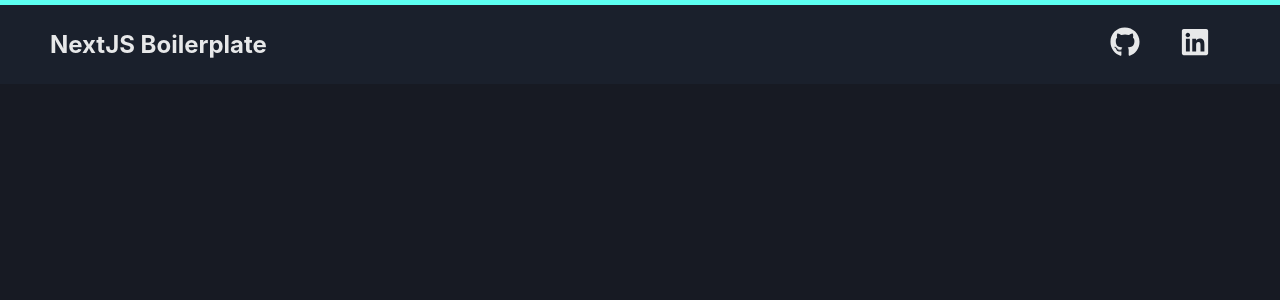
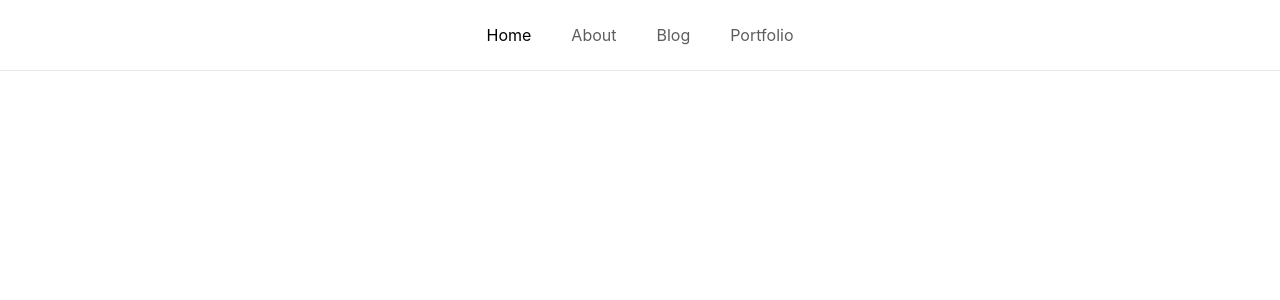
Before and after one commit to NikSchaefer/nikschaefer.com, a Next.js app: page / in a window 1280 px wide. Shown: the top 300 px of the page. Built offline with nearby package versions, Linux system fonts and the light colour scheme.

Commit message:
Baseline Header

```diff
--- a/src/components/header.tsx
+++ b/src/components/header.tsx
@@ -1,37 +1,50 @@
-import { FaGithub, FaLinkedin } from "react-icons/fa";
+import Link from "next/link";
+import { useRouter } from "next/router";
 import styled from "styled-components";
 
+import { HeaderLinks } from "../config";
+
 const Header = styled.header`
-	background-color: #1a202c;
 	padding: 5px 50px;
 	display: flex;
 	box-sizing: border-box;
-	border-top: 5px #5cfff1 solid;
+	border-bottom: 1px rgba(219, 219, 219, 0.671) solid;
 	justify-content: space-between;
 	align-items: center;
 `;
-const StyledLink = styled.a`
-	margin: 0 20px;
+const StyledNav = styled.nav`
+	padding: 20px;
+	display: flex;
+	justify-content: center;
+	margin: auto;
+	a {
+		margin: 0 20px;
+		color: rgba(0, 0, 0, 0.637);
+		font-size: 16px;
+	}
+	.active,
+	a:hover {
+		color: black;
+	}
 `;
 // eslint-disable-next-line import/no-default-export
 export default function Main(): JSX.Element {
+	const router = useRouter();
 	return (
 		<Header>
-			<h2>NextJS Boilerplate</h2>
-			<div>
-				<StyledLink
-					href="https://github.com/NikSchaefer/nextjs-boilerplate"
-					aria-label="Github"
-				>
-					<FaGithub size="30px" />
-				</StyledLink>
-				<StyledLink
-					href="https://www.linkedin.com/in/nik-schaefer/"
-					aria-label="LinkedIn"
-				>
-					<FaLinkedin size="30px" />
-				</StyledLink>
-			</div>
+			<StyledNav>
+				{HeaderLinks.map((value) => (
+					<Link key={value.link} href={value.link}>
+						<a
+							className={
+								router.pathname === value.link ? "active" : ""
+							}
+						>
+							{value.title}
+						</a>
+					</Link>
+				))}
+			</StyledNav>
 		</Header>
 	);
 }
--- a/src/config.ts
+++ b/src/config.ts
@@ -5,17 +5,43 @@ const IS_TEST = process.env.NODE_ENV === "test";
 const IS_BROWSER = typeof window !== "undefined";
 export { GA_TRACKING_ID, IS_PRODUCTION, IS_TEST, IS_BROWSER };
 type MetaType = {
-    title: string,
-    lang: string,
-    description: string,
-    image: string,
-    url:string
-}
+	title: string;
+	lang: string;
+	description: string;
+	image: string;
+	url: string;
+};
 const META: MetaType = {
-    title: "NextJS Boilerplate | Nik Schaefer",
-    lang: "en-us",
-    description: "Boilerplate built to scale containing Typescript + NextJS + Google Analytics + ESLint + Jest + Styled Components + Icons",
-    image: "/logo.png",
-    url: "https://boilerplate.nikschaefer.tech"
-}
-export { META }
+	title: "NextJS Boilerplate | Nik Schaefer",
+	lang: "en-us",
+	description:
+		"Boilerplate built to scale containing Typescript + NextJS + Google Analytics + ESLint + Jest + Styled Components + Icons",
+	image: "/logo.png",
+	url: "https://boilerplate.nikschaefer.tech",
+};
+
+type HeaderLink = {
+	link: string;
+	title: string;
+};
+
+const HeaderLinks: HeaderLink[] = [
+	{
+		link: "/",
+		title: "Home",
+	},
+	{
+		link: "/about",
+		title: "About",
+	},
+	{
+		link: "/blog",
+		title: "Blog",
+	},
+	{
+		link: "/portfolio",
+		title: "Portfolio",
+	},
+];
+
+export { META, HeaderLinks };
--- a/src/styles/global.css
+++ b/src/styles/global.css
@@ -5,8 +5,6 @@ body {
 	font-family: -apple-system, BlinkMacSystemFont, Segoe UI, Roboto, Oxygen,
 		Ubuntu, Cantarell, Fira Sans, Droid Sans, Helvetica Neue, sans-serif;
 	text-align: center;
-	color: rgba(255, 255, 255, 0.897);
-	background-color: #171a23;
 }
 
 a {
```
